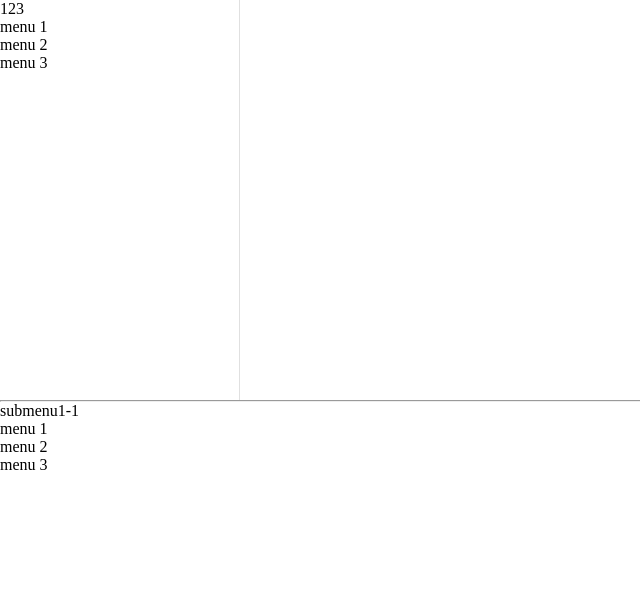
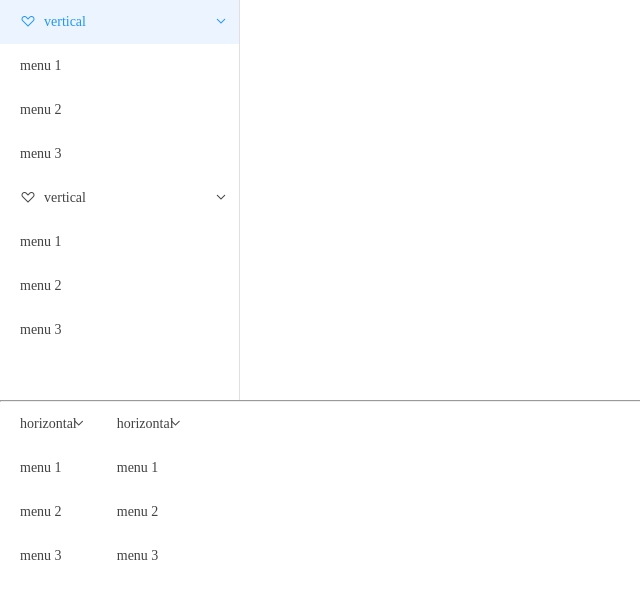
Before and after one commit to wicked-knife/reactify, a React (Create React App) app: page / in a window 1280 px wide. Shown: the top 598 px of the page, without its empty margins (0-640 px from the left). Built offline with nearby package versions, Linux system fonts and the light colour scheme.

Commit message:
update styles

```diff
--- a/src/App.tsx
+++ b/src/App.tsx
@@ -1,12 +1,18 @@
 import React from 'react'
 import Menu from './components/menu'
+import Icon from './components/icon'
 import './styles/index.scss'
 
 const App: React.FC = () => {
 
   return <div>
     <Menu>
-      <Menu.SubMenu title={<span>123</span>}>
+      <Menu.SubMenu title={<span>vertical</span>} icon={<Icon className="icon-like" />}>
+        <Menu.Item>menu 1</Menu.Item>
+        <Menu.Item>menu 2</Menu.Item>
+        <Menu.Item>menu 3</Menu.Item>
+      </Menu.SubMenu>
+      <Menu.SubMenu title='vertical' icon={<Icon className="icon-like" />}>
         <Menu.Item>menu 1</Menu.Item>
         <Menu.Item>menu 2</Menu.Item>
         <Menu.Item>menu 3</Menu.Item>
@@ -16,7 +22,12 @@ const App: React.FC = () => {
     <hr></hr>
 
     <Menu mode="horizontal">
-      <Menu.SubMenu title="submenu1-1">
+      <Menu.SubMenu title="horizontal">
+        <Menu.Item>menu 1</Menu.Item>
+        <Menu.Item>menu 2</Menu.Item>
+        <Menu.Item>menu 3</Menu.Item>
+      </Menu.SubMenu>
+      <Menu.SubMenu title="horizontal">
         <Menu.Item>menu 1</Menu.Item>
         <Menu.Item>menu 2</Menu.Item>
         <Menu.Item>menu 3</Menu.Item>
--- a/src/components/menu/item.tsx
+++ b/src/components/menu/item.tsx
@@ -1,4 +1,5 @@
 import React, { ForwardRefRenderFunction, HTMLAttributes, forwardRef, useContext } from 'react'
+import useClassNames from 'classnames'
 import { MenuContext } from './menu'
 
 export interface MenuItemProps extends HTMLAttributes<HTMLElement> {
@@ -9,8 +10,12 @@ const BaseMenuItem: ForwardRefRenderFunction<any, MenuItemProps> = ({
     className,
     children
 }, ref) => {
+    const computedClassNames = useClassNames(
+        'rf-menu-item',
+        className
+    )
     const foo = useContext(MenuContext)
-    return <div ref={ref}>
+    return <div ref={ref} className={computedClassNames}>
         {children}
     </div>
 }
--- a/src/components/menu/menu.scss
+++ b/src/components/menu/menu.scss
@@ -1,4 +1,19 @@
 @import '../../styles/color';
+@import '../../styles/font';
+@import '../../styles/box';
+
+.base-menu-styles{
+    box-sizing: border-box;
+    height: 44px;
+    padding:  0 20px;
+    font-size: $font-size-subtitle-2;
+    color: $grey-darken-3;
+    cursor: pointer;
+    user-select: none;
+    display: flex;
+    align-items: center;
+}
+
 .rf-menu {
     box-sizing: border-box;
     display: flex;
@@ -9,4 +24,54 @@
         width: 240px;
         border-right: 1px solid $grey-lighten-2;
     }
+    &.is-horizontal{
+
+    }
+
+    .rf-sub-menu{
+        position: relative;
+        .menu-subtitle{
+            @extend .base-menu-styles;
+            transition: background-color 0.3s ease;
+            position: relative;
+            &:hover{
+                color: $primary;
+                background-color: #ecf5ff;
+            }
+
+            .menu-arrow{
+                position: absolute;
+                right: 10px;
+                top: 50%;
+                transform: translateY(-50%);
+            }
+        }
+    }
+
+    .rf-menu-item{
+        @extend .base-menu-styles;
+        transition: all 0.3s ease;
+        min-height: 40px;
+        &:hover{
+            background-color: #ecf5ff;
+            color: $primary;
+        }
+        &.is-active{
+            position: relative;
+            &::after{
+                content: "";
+                position: absolute;
+                width: 2px;
+                background-color: $blue-darken-2;
+                height: 100%;
+                right: 0;
+                top: 0;
+            }
+        }
+    }
+
+    .icon-wrapper{
+        margin-right: 8px;
+    }
+
 }
--- a/src/components/menu/sub-menu.tsx
+++ b/src/components/menu/sub-menu.tsx
@@ -1,12 +1,15 @@
 import React, { forwardRef, ForwardRefRenderFunction, HTMLAttributes, ReactNode } from 'react'
+import Icon from '../icon'
 import useClassnames from 'classnames'
 
 export interface SubMenuProps extends Omit<HTMLAttributes<HTMLElement>, 'title'> {
-    title?: string | ReactNode
+    title?: string | ReactNode,
+    icon?: ReactNode
 }
 
 const BaseSubMenu: ForwardRefRenderFunction<any, SubMenuProps> = ({
     title,
+    icon,
     className,
     children
 }, ref) => {
@@ -15,7 +18,15 @@ const BaseSubMenu: ForwardRefRenderFunction<any, SubMenuProps> = ({
         className
     )
     return <div className={computedClassnames} ref={ref}>
-        {typeof title === 'string' ? <div className="menu-subtitle">{title}</div> : title}
+        <div className="menu-subtitle">
+            {icon && <div className="icon-wrapper">
+                {icon}
+            </div>}
+            {title}
+            <div className="menu-arrow">
+                <Icon className="icon-arrow_down" />
+            </div>
+        </div>
         <ul>
             {children}
         </ul>
```
